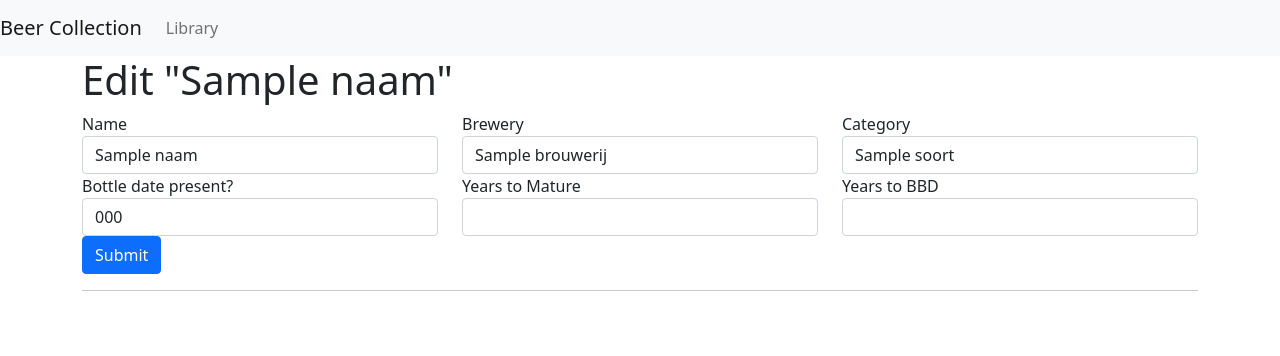
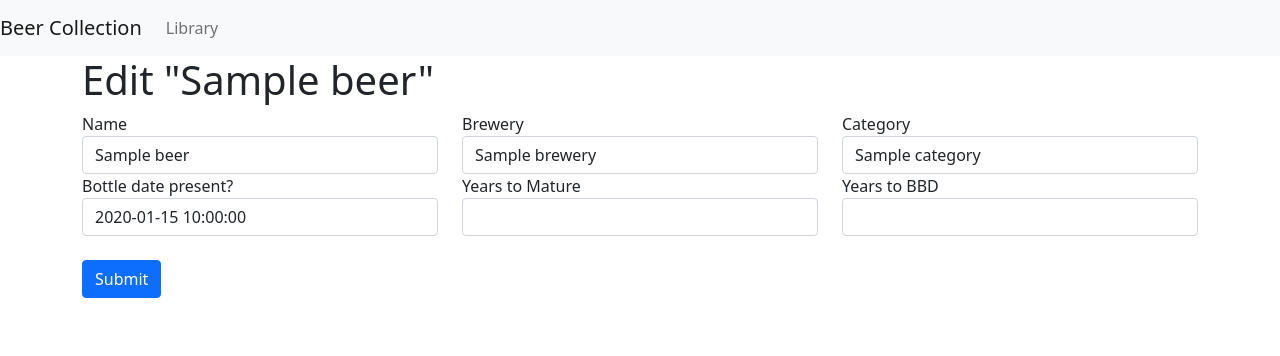
Before and after one commit to timnederhoff/beer-collection, a Flask app: template templates/edit-library-beer.html in a window 1280 px wide. Shown: the top 356 px of the page. Run offline with Flask 2, Linux system fonts and the light colour scheme; the template is opened without the code that fills it: most values are stand-ins (such as "Sample title", 1, 10 or a date in 2020); parts of the project's set-up code (start-up, migrations or seed data) failed here and were passed over; some libraries are stand-ins or nearby versions.

Commit message:
fix: references in forms

```diff
--- a/templates/bieren.html
+++ b/templates/bieren.html
@@ -8,9 +8,9 @@
         <th scope="col">Brewery</th>
         <th scope="col">Name</th>
         <th scope="col">Category</th>
-        <th scope="col">Bottle Date Present?</th>
-        <th scope="col">Number of Years to Mature</th>
-        <th scope="col">Number of Years to Best Before Date</th>
+        <th scope="col">Bottle Date</th>
+        <th scope="col">Years to Mature</th>
+        <th scope="col">Years to Best Before</th>
         <th scope="col">Actions</th>
     </tr>
     </thead>
--- a/templates/edit-library-beer.html
+++ b/templates/edit-library-beer.html
@@ -1,7 +1,7 @@
 {% extends 'base.html' %}
 
 {% block content %}
-    <h1>{% block title %} Edit "{{ beer['naam'] }}" {% endblock %}</h1>
+    <h1>{% block title %} Edit "{{ beer['name'] }}" {% endblock %}</h1>
 
     <form method="post">
     <div class="row">
@@ -11,7 +11,7 @@
                    name="name"
                    placeholder="Beer name"
                    class="form-control"
-                   value="{{ request.form['name'] or beer['naam'] }}">
+                   value="{{ request.form['name'] or beer['name'] }}">
         </div>
 
         <div class="col">
@@ -20,7 +20,7 @@
                    name="brewery"
                    placeholder="Brewery"
                    class="form-control"
-                   value="{{ request.form['brewery'] or beer['brouwerij'] }}">
+                   value="{{ request.form['brewery'] or beer['brewery'] }}">
         </div>
 
         <div class="col">
@@ -29,7 +29,7 @@
                    name="category"
                    placeholder="category"
                    class="form-control"
-                   value="{{ request.form['category'] or beer['soort'] }}">
+                   value="{{ request.form['category'] or beer['category'] }}">
         </div>
     </div>
 
@@ -39,7 +39,7 @@
                 <input type="text"
                        name="bottleyear"
                        class="form-control"
-                       value="{{ request.form['bottleyear'] or beer['plekOpflesBotteljaar'] }}">
+                       value="{{ request.form['bottleyear'] or beer['bottle_date_location'] }}">
             </div>
 
             <div class="col">
@@ -49,7 +49,7 @@
                        step="1"
                        name="yearstomature"
                        class="form-control"
-                       value="{{ request.form['yearstomature'] or beer['aantalJarenRijpen'] }}">
+                       value="{{ request.form['yearstomature'] or beer['years_to_mature'] }}">
             </div>
 
             <div class="col">
@@ -59,21 +59,16 @@
                        step="1"
                        name="yearstobestbefore"
                        class="form-control"
-                       value="{{ request.form['yearstobestbefore'] or beer['aantalJarenTotTHT'] }}">
+                       value="{{ request.form['yearstobestbefore'] or beer['years_to_bestbefore'] }}">
             </div>
         </div>
 
 
+        <br>
 
 
         <div class="form-group">
             <button type="submit" class="btn btn-primary">Submit</button>
         </div>
     </form>
-    <hr>
-{#    <form action="{{ url_for('delete', id=post['id']) }}" method="POST">#}
-{#        <input type="submit" value="Delete Post"#}
-{#               class="btn btn-danger btn-sm"#}
-{#               onclick="return confirm('Are you sure you want to delete this post?')">#}
-{#    </form>#}
 {% endblock %}
```
Also changed, not shown: templates/index.html (+6 -6 lines).
